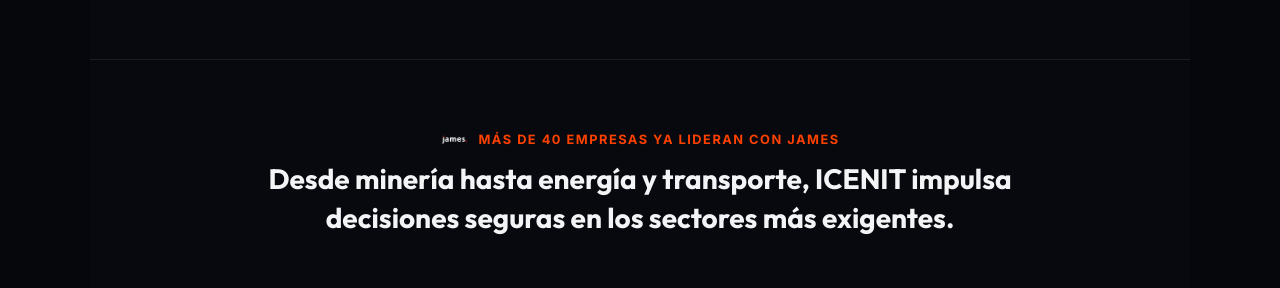
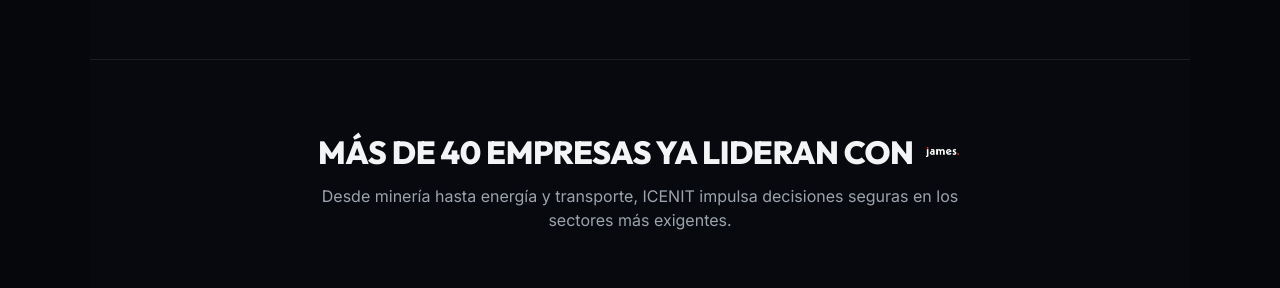
Before and after one commit to aiicenit04-star/icenit, a Next.js app: page / in a window 1280 px wide. Shown: the part 1320-1608 px from the top of the page. Built offline with nearby package versions, Linux system fonts and the light colour scheme; no server answers; the database is empty.

Commit message:
style: modify stats section header hierarchy, swap title and subtitle sizes and embed logo inline

```diff
--- a/src/app/page.tsx
+++ b/src/app/page.tsx
@@ -120,16 +120,14 @@
 
         {/* Stats / Social Proof */}
         <section className="page-section" style={{ background: "rgba(255,255,255,0.01)", borderTop: "1px solid var(--border-color)", borderBottom: "1px solid var(--border-color)" }}>
-          <div className="section-header" style={{ marginBottom: "2.5rem", display: "flex", flexDirection: "column", alignItems: "center" }}>
-            <div style={{ display: "flex", alignItems: "center", gap: "0.6rem", marginBottom: "0.75rem" }}>
-              <img src="/james-dots.png" alt="James Dots" style={{ height: "14px", width: "auto", mixBlendMode: "screen" }} />
-              <span className="section-subtitle" style={{ marginBottom: 0, paddingLeft: 0 }}>
-                Más de 40 empresas ya lideran con James
-              </span>
-            </div>
-            <h2 className="section-title" style={{ maxWidth: "850px", margin: "0 auto", fontSize: "1.75rem", lineHeight: "1.4" }}>
+          <div className="section-header" style={{ marginBottom: "2.5rem" }}>
+            <h2 className="section-title" style={{ fontSize: "2.0rem", fontWeight: 800, textTransform: "uppercase", letterSpacing: "-0.5px", display: "flex", alignItems: "center", justifyContent: "center", gap: "0.6rem", flexWrap: "wrap" }}>
+              Más de 40 empresas ya lideran con
+              <img src="/james-dots.png" alt="James Dots" style={{ height: "1.2rem", width: "auto", mixBlendMode: "screen", display: "inline-block" }} />
+            </h2>
+            <p className="section-desc" style={{ maxWidth: "700px", margin: "0.75rem auto 0", fontSize: "1.0rem", color: "var(--text-secondary)", lineHeight: "1.5" }}>
               Desde minería hasta energía y transporte, ICENIT impulsa decisiones seguras en los sectores más exigentes.
-            </h2>
+            </p>
           </div>
 
           <div className="stats-grid" style={{ paddingTop: "1rem", paddingBottom: "1rem" }}>
```
